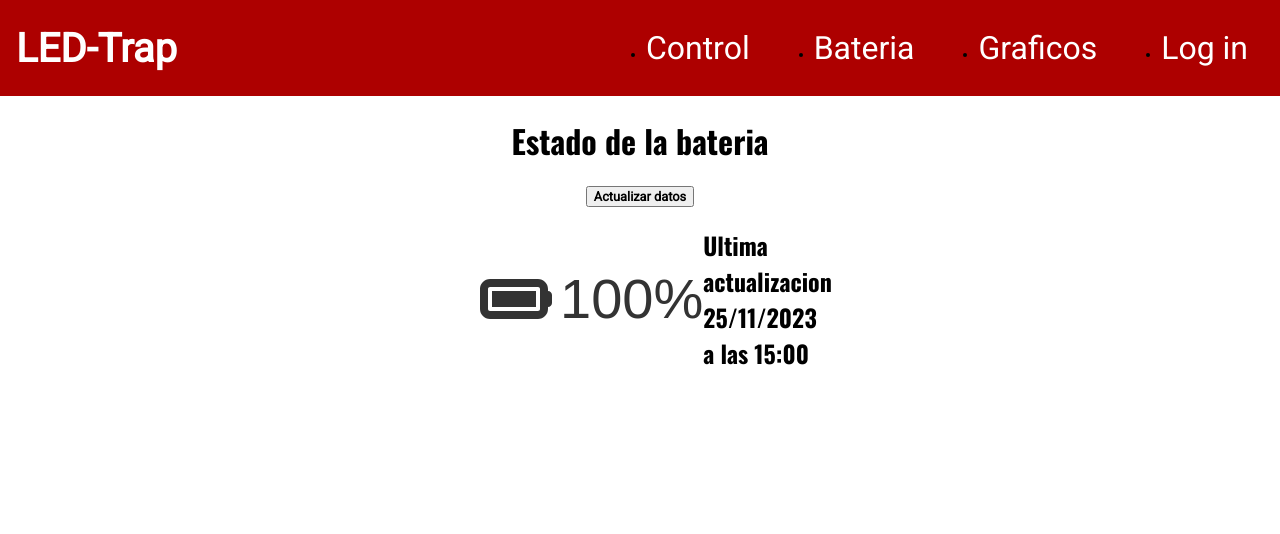
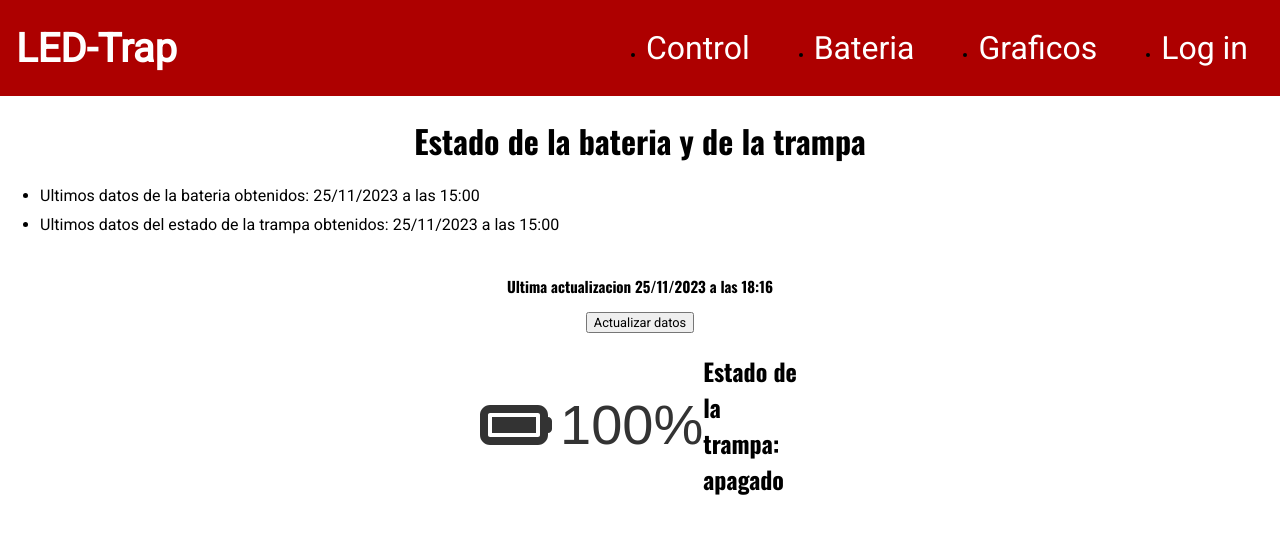
Before and after one commit to DiegoSilva0294/LedTrap, a Next.js app: page /batery in a window 1280 px wide. Shown: the top 534 px of the page. Built offline with nearby package versions, Linux system fonts and the light colour scheme; no server answers.

Commit message:
logica estado

```diff
--- a/components/batery/BatteryPage.js
+++ b/components/batery/BatteryPage.js
@@ -3,9 +3,16 @@ import { useState } from "react";
 import classes from "./BatteryPage.module.css";
 
 function BatteryPage() {
-  const [porcentaje, setPorcentaje] = useState("100");
-  const [hora, setHora] = useState("15:00");
-  const [fecha, setFecha] = useState("25/11/2023");
+  const [porcentajeBateria, setPorcentajeBateria] = useState("100");
+  const [horaBateria, setHoraBateria] = useState("15:00");
+  const [fechaBateria, setFechaBateria] = useState("25/11/2023");
+
+  const [estado, setEstado] = useState("apagado");
+  const [horaEstado, setHoraEstado] = useState("15:00");
+  const [fechaEstado, setFechaEstado] = useState("25/11/2023");
+
+  const [fechaActual, setFechaActual] = useState("25/11/2023");
+  const [horaActual, setHoraActual] = useState("18:16");
 
   async function actualizarHandler(event) {
     event.preventDefault();
@@ -19,31 +26,69 @@ function BatteryPage() {
 
     if (!response.ok) {
       throw new Error(res.message || "something went wrong!!!");
-
     }
-
 
     const res = await response.json();
 
-    console.log(res.dataBateria[0])
+    console.log(res.data[0]);
 
-    setPorcentaje(res.dataBateria[0].nivel);
-    setFecha(res.dataBateria[0].fecha);
-    setHora(res.dataBateria[0].hora);
+    console.log(res.data[1]);
+
+    setPorcentajeBateria(res.data[0].nivel);
+    setFechaBateria(res.data[0].fecha);
+    setHoraBateria(res.data[0].hora);
+
+    console.log(res.data[1]);
+    console.log(res.data[1].estado);
+    console.log(estado)
+
+    setEstado(res.data[1].estado);
+    setFechaEstado(res.data[1].fecha);
+    setHoraEstado(res.data[1].hora);
+
+    let fechaNueva = await new Date();
+
+    const horas = await fechaNueva.getHours().toString().padStart(2, "0");
+    const minutos = await fechaNueva.getMinutes().toString().padStart(2, "0");
+
+    const dia = await fechaNueva.getDate().toString().padStart(2, "0");
+    const mes = await (fechaNueva.getMonth() + 1).toString().padStart(2, "0"); // Nota: Los meses comienzan desde 0
+    const anio = await fechaNueva.getFullYear();
+
+    setFechaActual(`${dia}/${mes}/${anio}`);
+
+    setHoraActual(`${horas}:${minutos}`);
   }
   return (
     <div>
-      <h1 style={{ display: "flex", justifyContent: "center", fontSize: '2rem' }}>
-        Estado de la bateria
+      <h1
+        style={{ display: "flex", justifyContent: "center", fontSize: "2rem" }}
+      >
+        Estado de la bateria y de la trampa
       </h1>
+      <ul
+        style={{ display: "flex", flexDirection: "column", fontSize: "1rem" }}
+      >
+        <li key={Math.random()} style={{ marginBottom: "10px" }}>
+          {" "}
+          Ultimos datos de la bateria obtenidos: {fechaBateria} a las{" "}
+          {horaBateria}
+        </li>
+        <li key={Math.random()} style={{ marginBottom: "10px" }}>
+          {" "}
+          Ultimos datos del estado de la trampa obtenidos: {fechaEstado} a las{" "}
+          {horaEstado}
+        </li>
+      </ul>
       <div className={classes.boton}>
+        <h3>
+          Ultima actualizacion {fechaActual} a las {horaActual}
+        </h3>
         <button onClick={actualizarHandler}>Actualizar datos</button>
       </div>
       <div className={classes.iconoyh2}>
-        <BatteryIcon percentage={porcentaje} />
-        <h2 >
-          Ultima actualizacion {fecha} a las {hora}
-        </h2>
+        <BatteryIcon percentage={porcentajeBateria} />
+        <h2>Estado de la trampa: {estado}</h2>
       </div>
     </div>
   );
--- a/components/batery/BatteryPage.module.css
+++ b/components/batery/BatteryPage.module.css
@@ -12,13 +12,13 @@
 
 .boton {
     display: flex;
+    flex-direction: column;
     align-items: center;
     justify-content: center;
     font-size: 0.8rem; /* Tamaño del texto */
-    font-weight: bold;
     text-align: center;
     cursor: pointer;
-    color: #ffffff; /* Color del texto */
+    color: #000000; /* Color del texto */
     border-radius: 5px; /* Bordes redondeados */
     transition: background-color 0.3s, color 0.3s; /* Transición suave de colores al pasar el mouse */
 }
--- a/pages/api/bateria.js
+++ b/pages/api/bateria.js
@@ -24,10 +24,19 @@ async function handler(req, res) {
       .limit(1)
       .toArray(); // Obtener solo un documento (el último)
 
+      const dataEstado = await db
+      .collection("trampa1/estado")
+      .find()
+      .sort({ _id: -1 }) // Ordenar por el campo "_id" de forma descendente
+      .limit(1)
+      .toArray(); // Obtener solo un documento (el último)
+
+    const data = dataBateria.concat(dataEstado)
+
     client.close();
     res.status(200).json({
       message: "Nos conectamos y conseguimos la data",
-      dataBateria: dataBateria,
+      data: data,
     });
   }
 }
```
